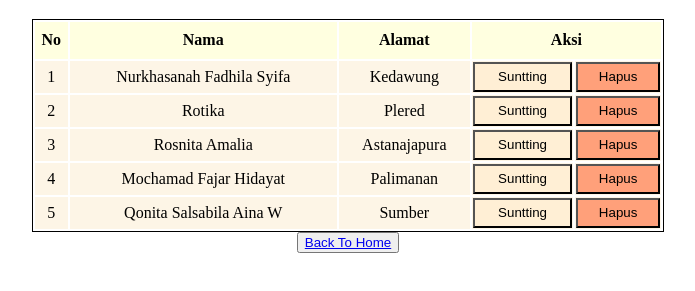
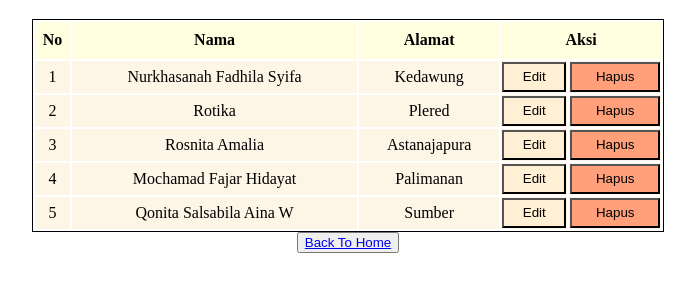
Before and after one commit to nuraeniikmi/nuraeniikmi.github.io, a plain HTML site: page p03/HTML Tabel CSS.html in a window 1280 px wide. Shown: the part 61-352 px from the top of the page, without its empty margins (292-987 px from the left). Drawn offline with Linux system fonts and the light colour scheme.

Commit message:
Add files via upload

```diff
--- a/p03/HTML Tabel CSS.html
+++ b/p03/HTML Tabel CSS.html
@@ -70,35 +70,35 @@
 			<td>1</td>
 			<td>Nurkhasanah Fadhila Syifa</td>
 			<td>Kedawung</td>
-			<td><button class="btn1">Suntting</button></td>
+			<td><button class="btn1">Edit</button></td>
 			<td><button class="btn2">Hapus</button></td>
 		</tr>
 		<tr>
 			<td>2</td>
 			<td>Rotika</td>
 			<td>Plered</td>
-			<td><button class="btn1">Suntting</button></td>
+			<td><button class="btn1">Edit</button></td>
 			<td><button class="btn2">Hapus</button></td>
 		</tr>
 		<tr>
 			<td>3</td>
 			<td>Rosnita Amalia</td>
 			<td>Astanajapura</td>
-			<td><button class="btn1">Suntting</button></td>
+			<td><button class="btn1">Edit</button></td>
 			<td><button class="btn2">Hapus</button></td>
 		</tr>
 		<tr>
 			<td>4</td>
 			<td>Mochamad Fajar Hidayat</td>
 			<td>Palimanan</td>
-			<td><button class="btn1">Suntting</button></td>
+			<td><button class="btn1">Edit</button></td>
 			<td><button class="btn2">Hapus</button></td>
 		</tr>
 		<tr>
 			<td>5</td>
 			<td>Qonita Salsabila Aina W</td>
 			<td>Sumber</td>
-			<td><button class="btn1">Suntting</button></td>
+			<td><button class="btn1">Edit</button></td>
 			<td><button class="btn2">Hapus</button></td>
 		</tr>
 	</table>
```
